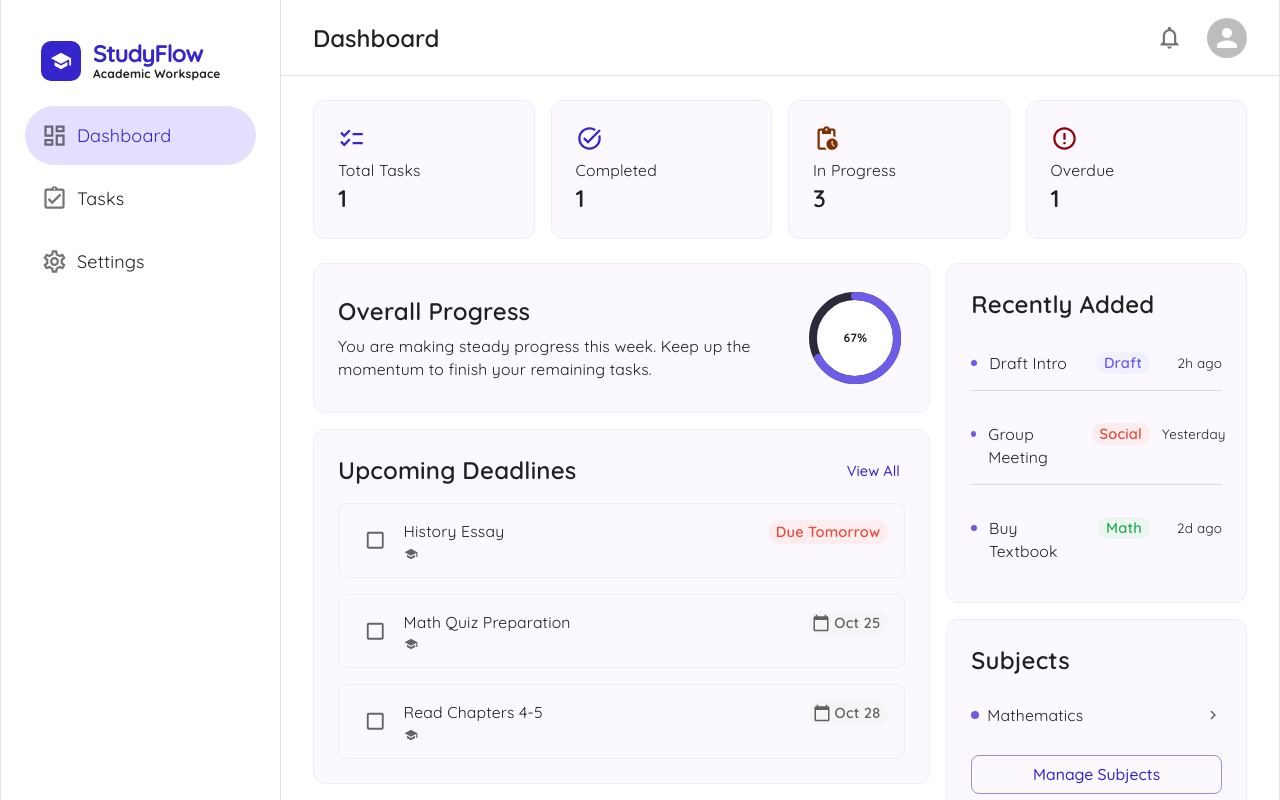
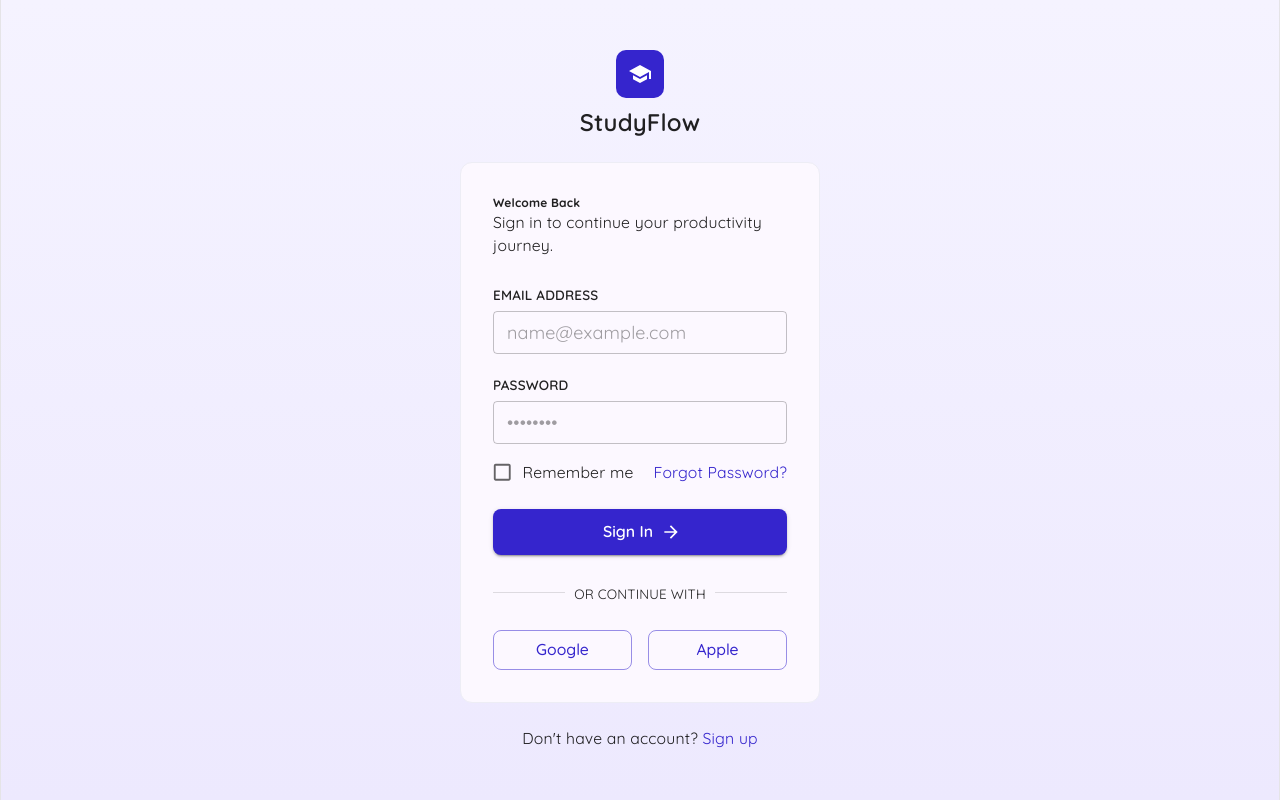
Before and after one commit to haniya8/studyFlow, a React (Vite) app: page / in a window 1280 px wide. Built offline with nearby package versions, Linux system fonts and the light colour scheme.

Commit message:
Add login page and fix routes according to login

```diff
--- a/src/components/Sidebar.jsx
+++ b/src/components/Sidebar.jsx
@@ -19,9 +19,9 @@ import { sidebarText } from '../constants/LayoutConstants';
 import IconBadge from './iconBadge';
 
 const navItems = [
-  { label: 'Dashboard', path: '/', icon: <DashboardIcon /> },
-  { label: 'Tasks', path: '/tasks', icon: <ChecklistIcon /> },
-  { label: 'Settings', path: '/settings', icon: <SettingsIcon /> },
+  { label: 'Dashboard', path: '/app', icon: <DashboardIcon /> },
+  { label: 'Tasks', path: '/app/tasks', icon: <ChecklistIcon /> },
+  { label: 'Settings', path: '/app/settings', icon: <SettingsIcon /> },
 ];
 
 export default function Sidebar() {
--- a/src/pages/Login.jsx
+++ b/src/pages/Login.jsx
@@ -1,9 +1,169 @@
-import { HelpCenter } from '@mui/icons-material'
-import card from '../components/Card'
-import {Box} from '@mui/material'
+// pages/Login.jsx
+import { useState } from 'react';
+import { useNavigate, Link as RouterLink } from 'react-router-dom';
+import {
+  Box,
+  Typography,
+  TextField,
+  InputAdornment,
+  IconButton,
+  Checkbox,
+  FormControlLabel,
+  Button,
+  Divider,
+  Link,
+} from '@mui/material';
+import EmailOutlinedIcon from '@mui/icons-material/EmailOutlined';
+import LockOutlinedIcon from '@mui/icons-material/LockOutlined';
+import Visibility from '@mui/icons-material/Visibility';
+import VisibilityOff from '@mui/icons-material/VisibilityOff';
+import ArrowForwardIcon from '@mui/icons-material/ArrowForward';
+import SchoolIcon from '@mui/icons-material/School';
+import Card from '../components/Card';
+import IconBadge from '../components/IconBadge';
 
-<Box sx={{ height: '100vh', width: '100vh', display: 'flex',
-    flexDirection: 'column', alignItems: 'center', justifyContent: 'center',
-    background: 'linear-gradient(180deg, #F5F3FF 0%, #EDE9FE 100%)' }}>
+export default function Login() {
+  const navigate = useNavigate();
 
-</Box>
+  const [email, setEmail] = useState('');
+  const [password, setPassword] = useState('');
+  const [showPassword, setShowPassword] = useState(false);
+  const [rememberMe, setRememberMe] = useState(false);
+
+  const handleSignIn = () => {
+    // TODO: wire up real authentication later
+    navigate('/app');
+  };
+
+  return (
+    <Box
+      sx={{
+        minHeight: '100vh',
+        width: '100%',
+        display: 'flex',
+        flexDirection: 'column',
+        alignItems: 'center',
+        justifyContent: 'center',
+        gap: 3,
+        background: 'linear-gradient(180deg, #F5F3FF 0%, #EDE9FE 100%)',
+        px: 2,
+      }}
+    >
+      {/* Logo */}
+      <Box sx={{ display: 'flex', flexDirection: 'column', alignItems: 'center', gap: 1 }}>
+        <IconBadge icon={<SchoolIcon sx={{ color: '#fff', fontSize: 24 }} />} size={48} />
+        <Typography variant="h5" color="primary.main" fontWeight={700}>
+          StudyFlow
+        </Typography>
+      </Box>
+
+      {/* Card */}
+      <Card sx={{ width: '100%', maxWidth: 360, p: 4 }}>
+        <Typography variant="h6" fontWeight={700}>
+          Welcome Back
+        </Typography>
+        <Typography variant="body2" color="text.secondary" sx={{ mb: 3 }}>
+          Sign in to continue your productivity journey.
+        </Typography>
+
+        <Typography variant="caption" sx={{ fontWeight: 600 }}>
+          EMAIL ADDRESS
+        </Typography>
+        <TextField
+          fullWidth
+          size="small"
+          placeholder="name@example.com"
+          value={email}
+          onChange={(e) => setEmail(e.target.value)}
+          sx={{ mt: 0.5, mb: 2 }}
+          InputProps={{
+            startAdornment: (
+              <InputAdornment position="start">
+                <EmailOutlinedIcon fontSize="small" sx={{ color: 'text.secondary' }} />
+              </InputAdornment>
+            ),
+          }}
+        />
+
+        <Typography variant="caption" sx={{ fontWeight: 600 }}>
+          PASSWORD
+        </Typography>
+        <TextField
+          fullWidth
+          size="small"
+          type={showPassword ? 'text' : 'password'}
+          placeholder="••••••••"
+          value={password}
+          onChange={(e) => setPassword(e.target.value)}
+          sx={{ mt: 0.5, mb: 1 }}
+          InputProps={{
+            startAdornment: (
+              <InputAdornment position="start">
+                <LockOutlinedIcon fontSize="small" sx={{ color: 'text.secondary' }} />
+              </InputAdornment>
+            ),
+            endAdornment: (
+              <InputAdornment position="end">
+                <IconButton
+                  size="small"
+                  onClick={() => setShowPassword((prev) => !prev)}
+                  edge="end"
+                >
+                  {showPassword ? <VisibilityOff fontSize="small" /> : <Visibility fontSize="small" />}
+                </IconButton>
+              </InputAdornment>
+            ),
+          }}
+        />
+
+        <Box sx={{ display: 'flex', justifyContent: 'space-between', alignItems: 'center', mb: 2 }}>
+          <FormControlLabel
+            control={
+              <Checkbox
+                size="small"
+                checked={rememberMe}
+                onChange={(e) => setRememberMe(e.target.checked)}
+              />
+            }
+            label={<Typography variant="body2">Remember me</Typography>}
+          />
+          <Link component={RouterLink} to="/forgot-password" variant="body2" underline="hover">
+            Forgot Password?
+          </Link>
+        </Box>
+
+        <Button
+          fullWidth
+          variant="contained"
+          endIcon={<ArrowForwardIcon />}
+          onClick={handleSignIn}
+          sx={{ py: 1.2, borderRadius: 2, textTransform: 'none', fontWeight: 600 }}
+        >
+          Sign In
+        </Button>
+
+        <Divider sx={{ my: 3 }}>
+          <Typography variant="caption" color="text.secondary">
+            OR CONTINUE WITH
+          </Typography>
+        </Divider>
+
+        <Box sx={{ display: 'flex', gap: 2 }}>
+          <Button fullWidth variant="outlined" sx={{ textTransform: 'none', borderRadius: 2 }}>
+            Google
+          </Button>
+          <Button fullWidth variant="outlined" sx={{ textTransform: 'none', borderRadius: 2 }}>
+            Apple
+          </Button>
+        </Box>
+      </Card>
+
+      <Typography variant="body2" color="text.secondary">
+        Don&apos;t have an account?{' '}
+        <Link component={RouterLink} to="/signup" underline="hover" fontWeight={600}>
+          Sign up
+        </Link>
+      </Typography>
+    </Box>
+  );
+}
--- a/src/routes/router.jsx
+++ b/src/routes/router.jsx
@@ -6,14 +6,19 @@ import Dashboard from "../pages/Dashboard";
 import MyTasks from "../pages/MyTasks";
 import Settings from "../pages/Settings";
 import NotFound from "../pages/NotFound";
+import Login from "../pages/Login";
 
 export const router = createBrowserRouter(
     createRoutesFromElements(
-        <Route path = "/" element = {<Layout />}>
+      <>
+        <Route path="/" element={<Login />} />
+
+        <Route path = "/app" element = {<Layout />}>
             <Route index element= {<Dashboard/>} />
-            <Route path = '/tasks' element= {<MyTasks/>} />
-            <Route path='/settings' element= {<Settings/>} />
+            <Route path = 'tasks' element= {<MyTasks/>} />
+            <Route path='settings' element= {<Settings/>} />
             <Route path = '*' element= {<NotFound/>} />
         </Route>
+      </>
     )
 )
```
